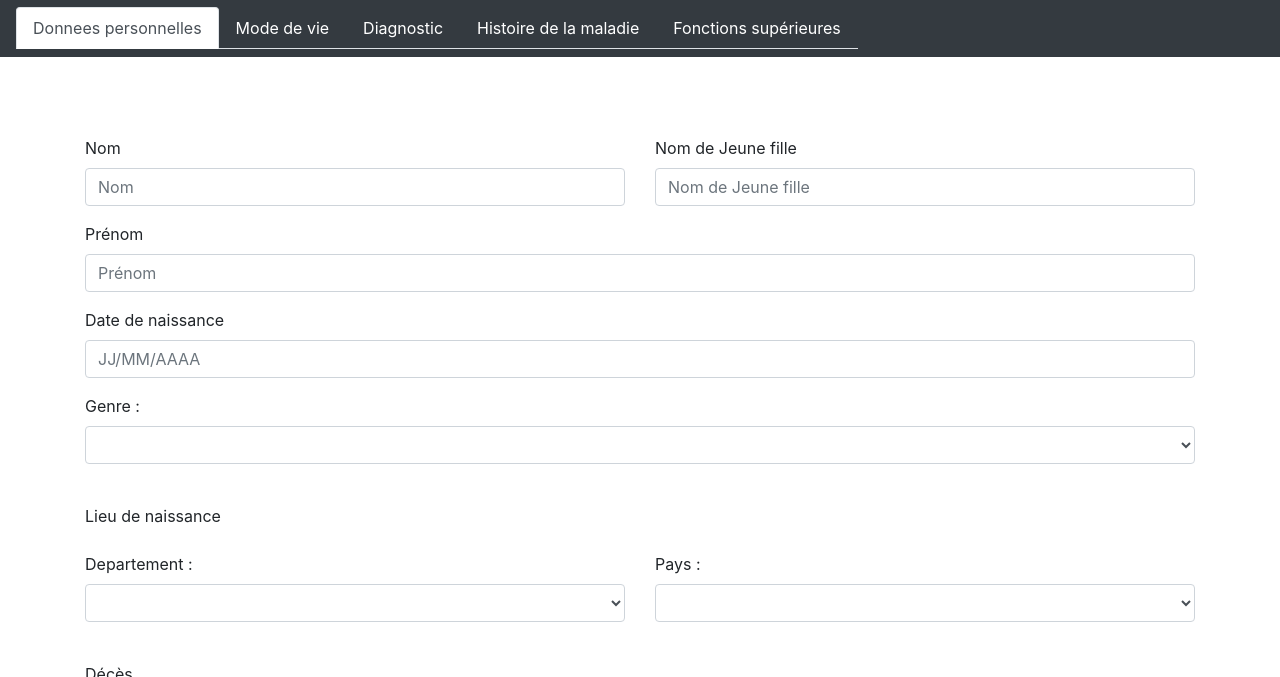
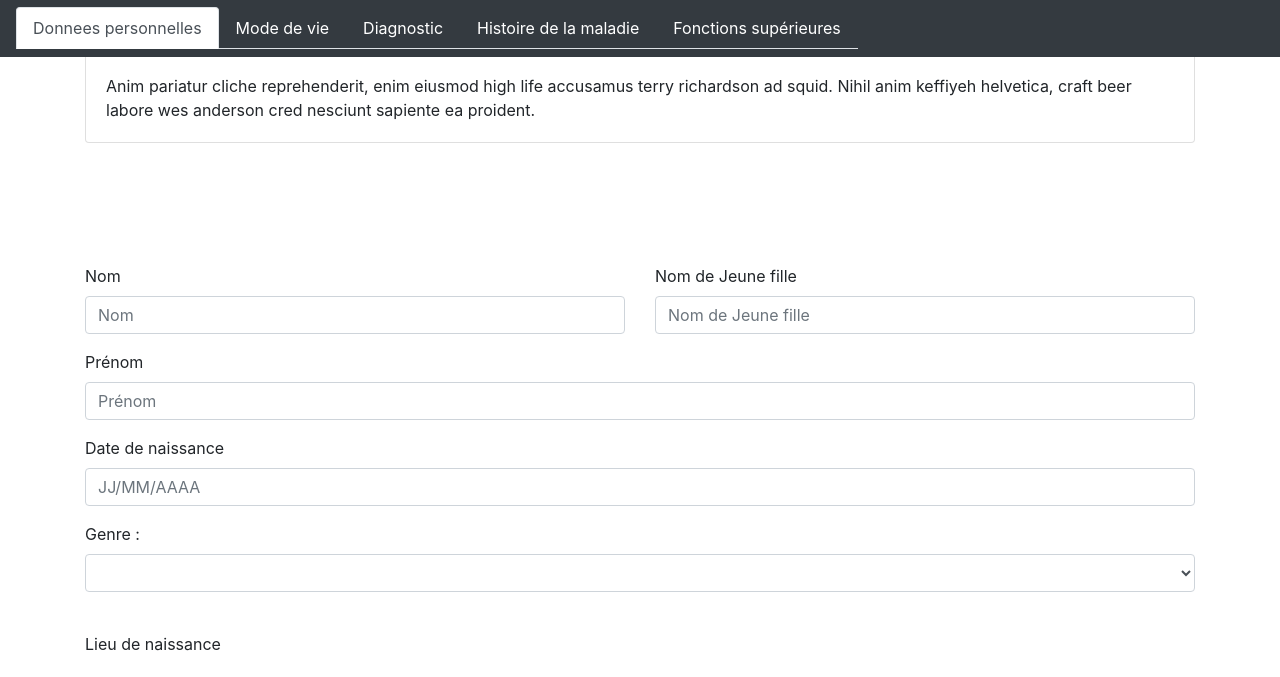
Before and after one commit to aarondad2701/dmscope, a plain HTML site: page creerpatient.html in a window 1280 px wide. Both pictures are taken after a click on the button 1244 px from the left and 28 px from the top of the page. Shown: the part 51-728 px from the top of the page. Drawn offline with nearby package versions, Linux system fonts and the light colour scheme.

Commit message:
versionguiguigui

```diff
--- a/creerpatient.html
+++ b/creerpatient.html
@@ -51,13 +51,33 @@
     <nav class="navbar navbar-expand-lg navbar-dark bg-dark fixed-top ecart">
 
         <div class="nav nav-tabs" id="nav-tab" role="tablist">
-                <a class="nav-item nav-link active" id="nav-home-tab" data-toggle="tab" href="#nav-home" role="tab" aria-controls="nav-home" aria-selected="true">Donnees personnelles</a>
-                <a class="nav-item nav-link" id="nav-profile-tab" data-toggle="tab" href="#nav-profile" role="tab" aria-controls="nav-profile" aria-selected="false">Mode de vie</a>
-                <a class="nav-item nav-link" id="nav-contact-tab" data-toggle="tab" href="#nav-contact" role="tab" aria-controls="nav-contact" aria-selected="false">Diagnostic</a>
-                <a class="nav-item nav-link" id="nav-contact-tab" data-toggle="tab" href="#nav-contact1" role="tab" aria-controls="nav-contact" aria-selected="false">Histoire de la maladie</a>
-                <a class="nav-item nav-link" id="nav-contact-tab" data-toggle="tab" href="#nav-contact2" role="tab" aria-controls="nav-contact" aria-selected="false">Fonctions supérieures</a>
+            <a class="nav-item nav-link active" id="nav-home-tab" data-toggle="tab" href="#nav-home" role="tab"
+               aria-controls="nav-home" aria-selected="true">Donnees personnelles</a>
+            <a class="nav-item nav-link" id="nav-profile-tab" data-toggle="tab" href="#nav-profile" role="tab"
+               aria-controls="nav-profile" aria-selected="false">Mode de vie</a>
+            <a class="nav-item nav-link" id="nav-contact-tab" data-toggle="tab" href="#nav-contact" role="tab"
+               aria-controls="nav-contact" aria-selected="false">Diagnostic</a>
+            <a class="nav-item nav-link" id="nav-contact-tab" data-toggle="tab" href="#nav-contact1" role="tab"
+               aria-controls="nav-contact" aria-selected="false">Histoire de la maladie</a>
+            <a class="nav-item nav-link" id="nav-contact-tab" data-toggle="tab" href="#nav-contact2" role="tab"
+               aria-controls="nav-contact" aria-selected="false">Fonctions supérieures</a>
         </div>
     </nav>
+
+    <div id="bnt-info">
+        <a class="btn btn-primary" data-toggle="collapse" href="#collapseExample" role="button" aria-expanded="false"
+           aria-controls="collapseExample">
+            Link with href
+        </a>
+        <div class="collapse" id="collapseExample">
+            <div class="card card-body">
+                Anim pariatur cliche reprehenderit, enim eiusmod high life accusamus terry richardson ad squid. Nihil
+                anim keffiyeh helvetica, craft beer labore wes anderson cred nesciunt sapiente ea proident.
+            </div>
+        </div>
+    </div>
+
+
     <div class="tab-content" id="nav-tabContent">
         <div class="tab-pane fade show active" id="nav-home" role="tabpanel" aria-labelledby="nav-home-tab">
             <form>
@@ -71,7 +91,8 @@
                     <div class="col-md-6">
                         <div class="form-group">
                             <label for="Nom_de_Jeune_fille">Nom de Jeune fille</label>
-                                <input type="text" class="form-control" id="Nom_de_Jeune_fille" placeholder="Nom de Jeune fille">
+                            <input type="text" class="form-control" id="Nom_de_Jeune_fille"
+                                   placeholder="Nom de Jeune fille">
                         </div>
                     </div>
                 </div>
@@ -309,8 +330,6 @@
     </button>
 
 
-
-
 </div>
 
 <div class="fixed-bottom">
--- a/css/dmscope.css
+++ b/css/dmscope.css
@@ -14,3 +14,10 @@
 .color1 {
     color: white;
 }
+
+#btn-info {
+    top: 110px !important;
+    right: 0;
+    position: absolute;
+    z-index: 11111111;
+}
```
Lines whose indentation alone changed are shown as unchanged.
